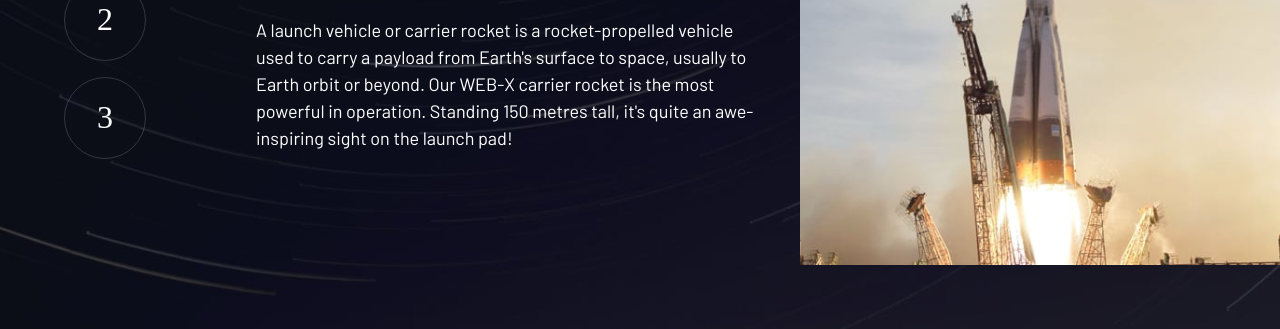
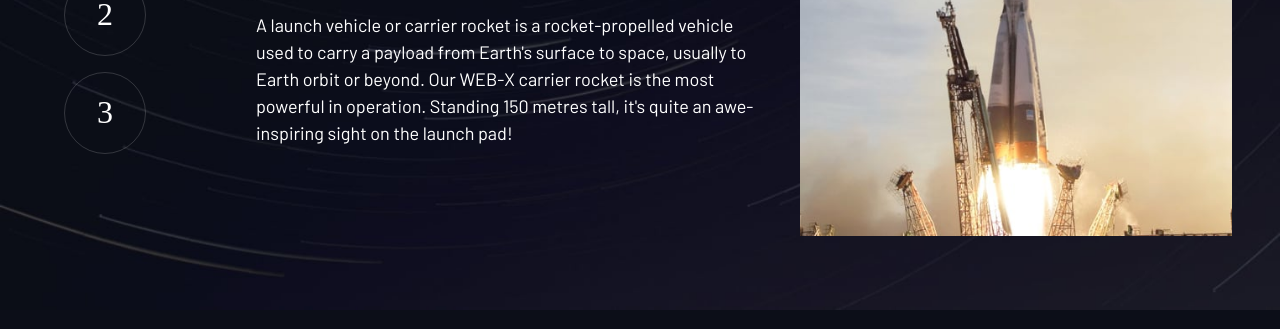
Before and after one commit to saurabhgithb/space-tourism, a plain HTML site: page technology.html in a window 1280 px wide. Shown: the part 490-819 px from the top of the page. Drawn offline with nearby package versions, Linux system fonts and the light colour scheme; a web font is replaced by a local one.

Commit message:
Update index.css

```diff
--- a/index.css
+++ b/index.css
@@ -365,6 +365,14 @@ select {
 }
 
 @media (min-width: 45em) {
+
+   /* .line{
+        height: 1px;
+        width: 100%;
+        background:hsl( var(--clr-white) / 0.25);
+        margin-right: -2.5rem;
+        z-index: 3000;
+     } */
 
      .primary-header::after {
          content: '';
@@ -740,7 +748,7 @@ body {
     }
 
 
-    .grid-container--crew > picture {
+    .grid-container--technology > picture {
         max-width: 90%;
     }
 
```
